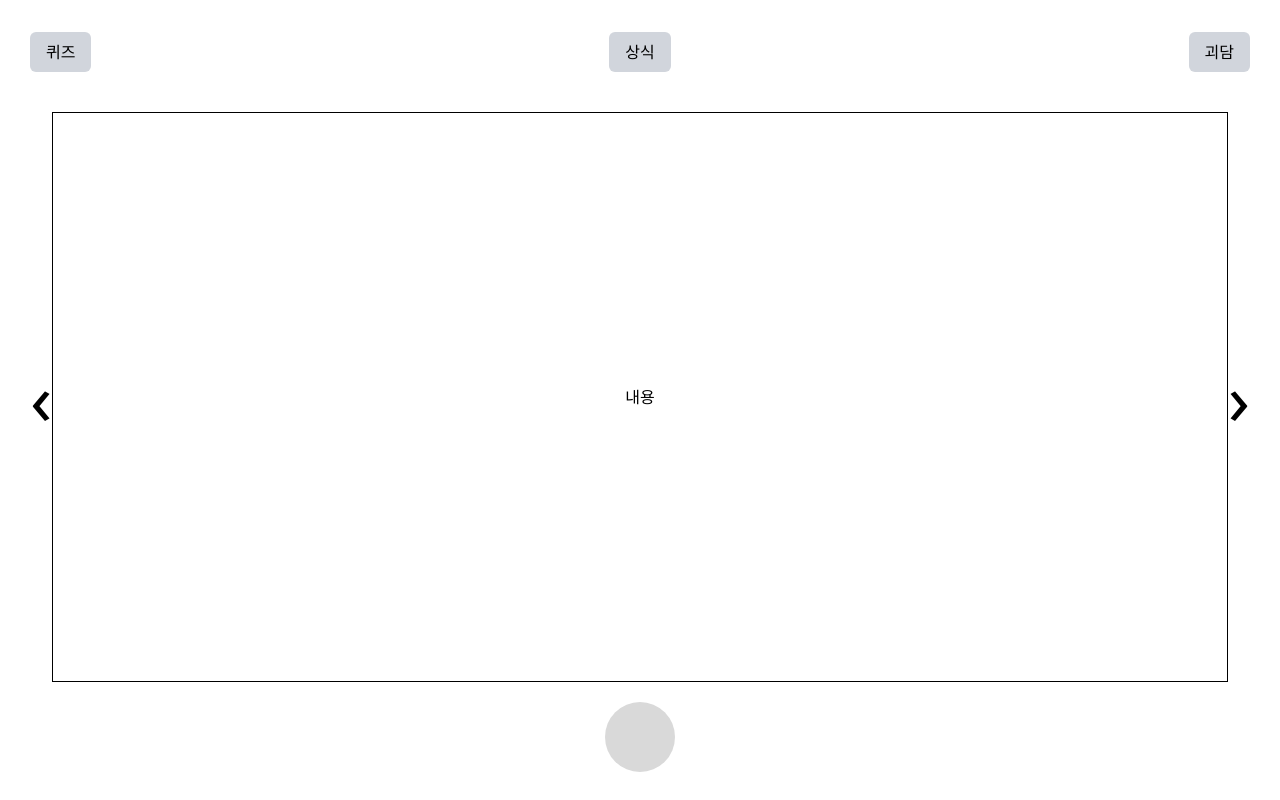
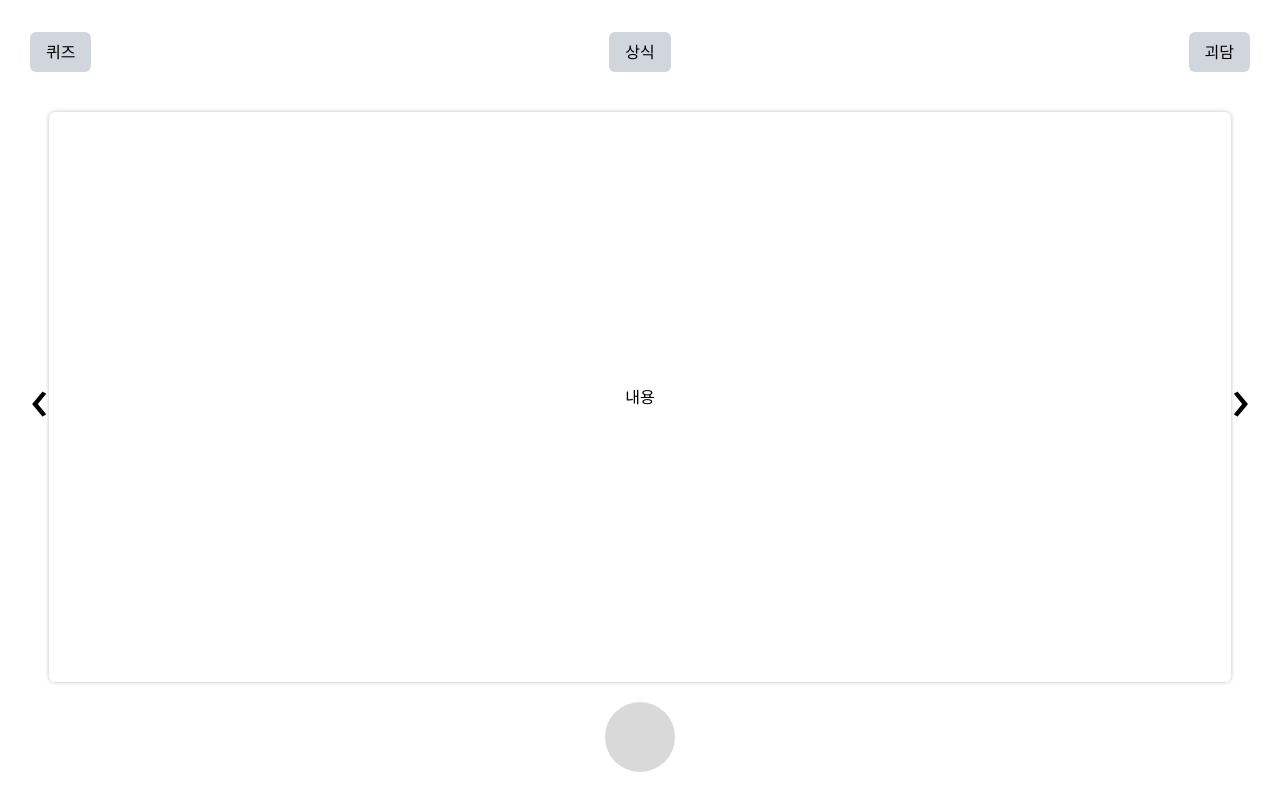
Before and after one commit to kdt-ful-class-three-group/poop, a React (Vite) app in the folder client/: page /KnowledgeHorror in a window 1280 px wide. Built offline with nearby package versions, Linux system fonts and the light colour scheme.

Commit message:
- 바탕선의 색을 옅은 회색으로 변경 - 화살표 크기 변경

```diff
--- a/client/src/pages/KnowledgeHorror.jsx
+++ b/client/src/pages/KnowledgeHorror.jsx
@@ -7,18 +7,16 @@ function KnowledgeHorror() {
 
   return (
     <div className="w-full h-[calc(100vh-230px)] flex items-center">
-      <div className="flex items-center justify-center">
-        <button className="text-7xl">&#8249;</button>
+      <div>
+        <button className="text-6xl">&#8249;</button>
       </div>
-      <div className="w-full h-[100%] border-1 flex items-center justify-center">
+      <div className="w-full h-[100%] shadow-[0px_0px_4px_rgba(0,0,0,0.25)] rounded-[6px] flex items-center justify-center">
         <p className="">
           내용
         </p>
       </div>
       <div>
-        <div className="flex items-center justify-center">
-          <button className="text-7xl">&#8250;</button>
-        </div>
+        <button className="text-6xl">&#8250;</button>
       </div>
     </div>
   );
```
